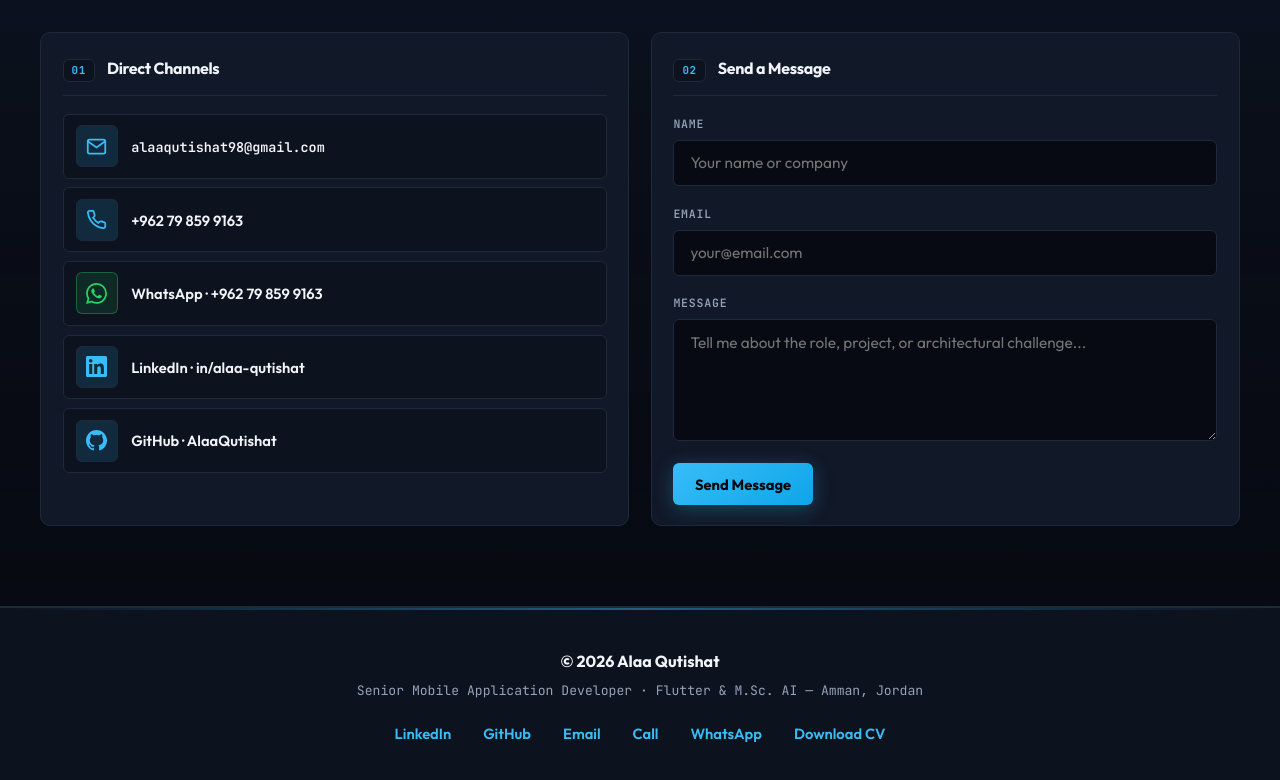
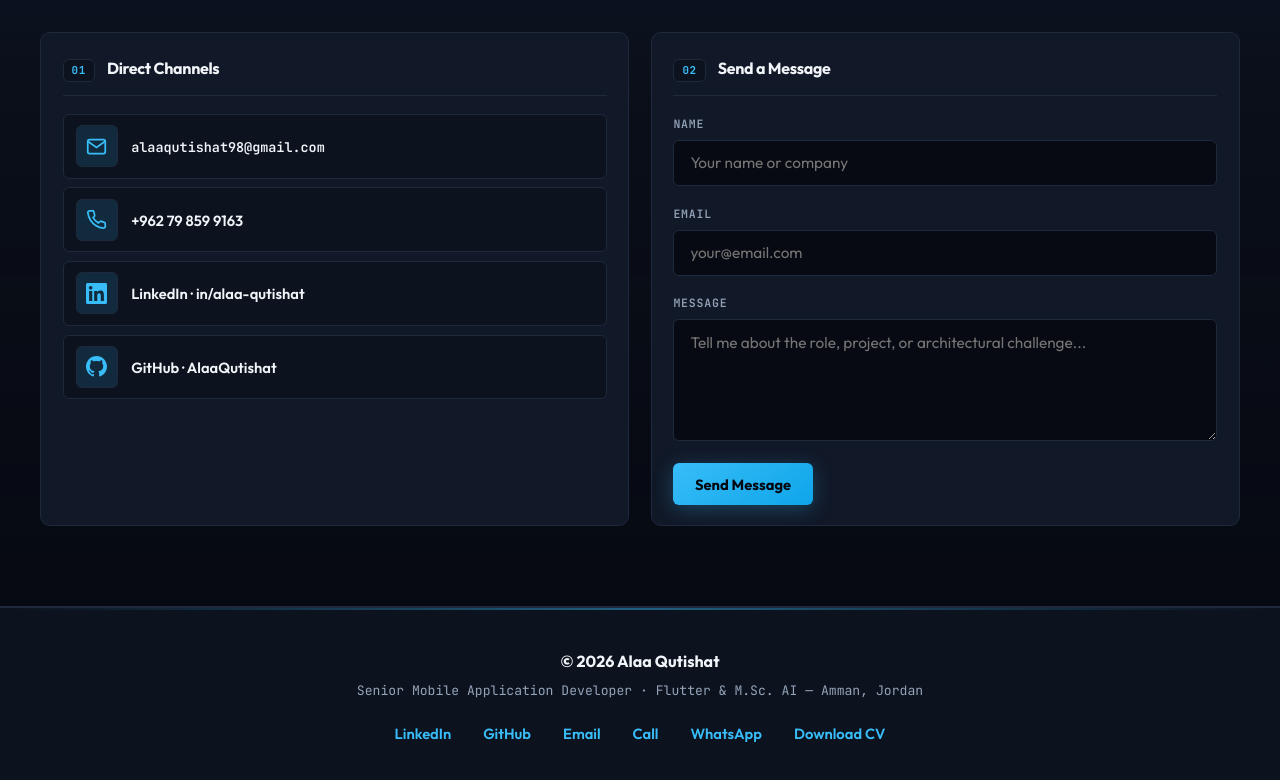
Before and after one commit to AlaaQutishat/portfolio, a plain HTML site: page index.html in a window 1280 px wide. Shown: the part 8884-9664 px from the top of the page. Drawn offline with Linux system fonts and the light colour scheme.

Commit message:
Remove WhatsApp channel from Contact section

```diff
--- a/index.html
+++ b/index.html
@@ -956,16 +956,6 @@
                                 </a>
                             </li>
                             <li>
-                                <a href="https://wa.me/962798599163" target="_blank" rel="noopener noreferrer" class="contact-channel contact-channel--whatsapp">
-                                    <span class="contact-channel__icon" aria-hidden="true">
-                                        <svg viewBox="0 0 24 24" fill="currentColor"><path d="M17.472 14.382c-.297-.149-1.758-.867-2.03-.967-.273-.099-.471-.148-.67.15-.197.297-.767.966-.94 1.164-.173.199-.347.223-.644.075-.297-.15-1.255-.463-2.39-1.475-.883-.788-1.48-1.761-1.653-2.059-.173-.297-.018-.458.13-.606.134-.133.298-.347.446-.52.149-.174.198-.298.298-.497.099-.198.05-.371-.025-.52-.075-.149-.669-1.612-.916-2.207-.242-.579-.487-.5-.669-.51-.173-.008-.371-.01-.57-.01-.198 0-.52.074-.792.372-.272.297-1.04 1.016-1.04 2.479 0 1.462 1.065 2.875 1.213 3.074.149.198 2.096 3.2 5.077 4.487.709.306 1.262.489 1.694.625.712.227 1.36.195 1.871.118.571-.085 1.758-.719 2.006-1.413.248-.694.248-1.289.173-1.413-.074-.124-.272-.198-.57-.347m-5.421 7.403h-.004a9.87 9.87 0 01-5.031-1.378l-.361-.214-3.741.982.998-3.648-.235-.374a9.86 9.86 0 01-1.51-5.26c.001-5.45 4.436-9.884 9.888-9.884 2.64 0 5.122 1.03 6.988 2.898a9.825 9.825 0 012.893 6.994c-.003 5.45-4.437 9.884-9.885 9.884m8.413-18.297A11.815 11.815 0 0012.05 0C5.495 0 .16 5.335.157 11.892c0 2.096.547 4.142 1.588 5.945L.057 24l6.305-1.654a11.882 11.882 0 005.683 1.448h.005c6.554 0 11.89-5.335 11.893-11.893a11.821 11.821 0 00-3.48-8.413z"/></svg>
-                                    </span>
-                                    <span class="contact-channel__body">
-                                        <span class="contact-channel__value phone-display" data-phone="WhatsApp · +962 79 859 9163" dir="ltr">WhatsApp · +962 79 859 9163</span>
-                                    </span>
-                                </a>
-                            </li>
-                            <li>
                                 <a href="https://www.linkedin.com/in/alaa-qutishat/" target="_blank" rel="noopener noreferrer" class="contact-channel">
                                     <span class="contact-channel__icon" aria-hidden="true">
                                         <svg viewBox="0 0 24 24" fill="currentColor"><path d="M20.447 20.452h-3.554v-5.569c0-1.328-.027-3.037-1.852-3.037-1.853 0-2.136 1.445-2.136 2.939v5.667H9.351V9h3.414v1.561h.046c.477-.9 1.637-1.85 3.37-1.85 3.601 0 4.267 2.37 4.267 5.455v6.286zM5.337 7.433c-1.144 0-2.063-.926-2.063-2.065 0-1.138.92-2.063 2.063-2.063 1.14 0 2.064.925 2.064 2.063 0 1.139-.925 2.065-2.064 2.065zm1.782 13.019H3.555V9h3.564v11.452zM22.225 0H1.771C.792 0 0 .774 0 1.729v20.542C0 23.227.792 24 1.771 24h20.451C23.2 24 24 23.227 24 22.271V1.729C24 .774 23.2 0 22.222 0h.003z"/></svg>
```
